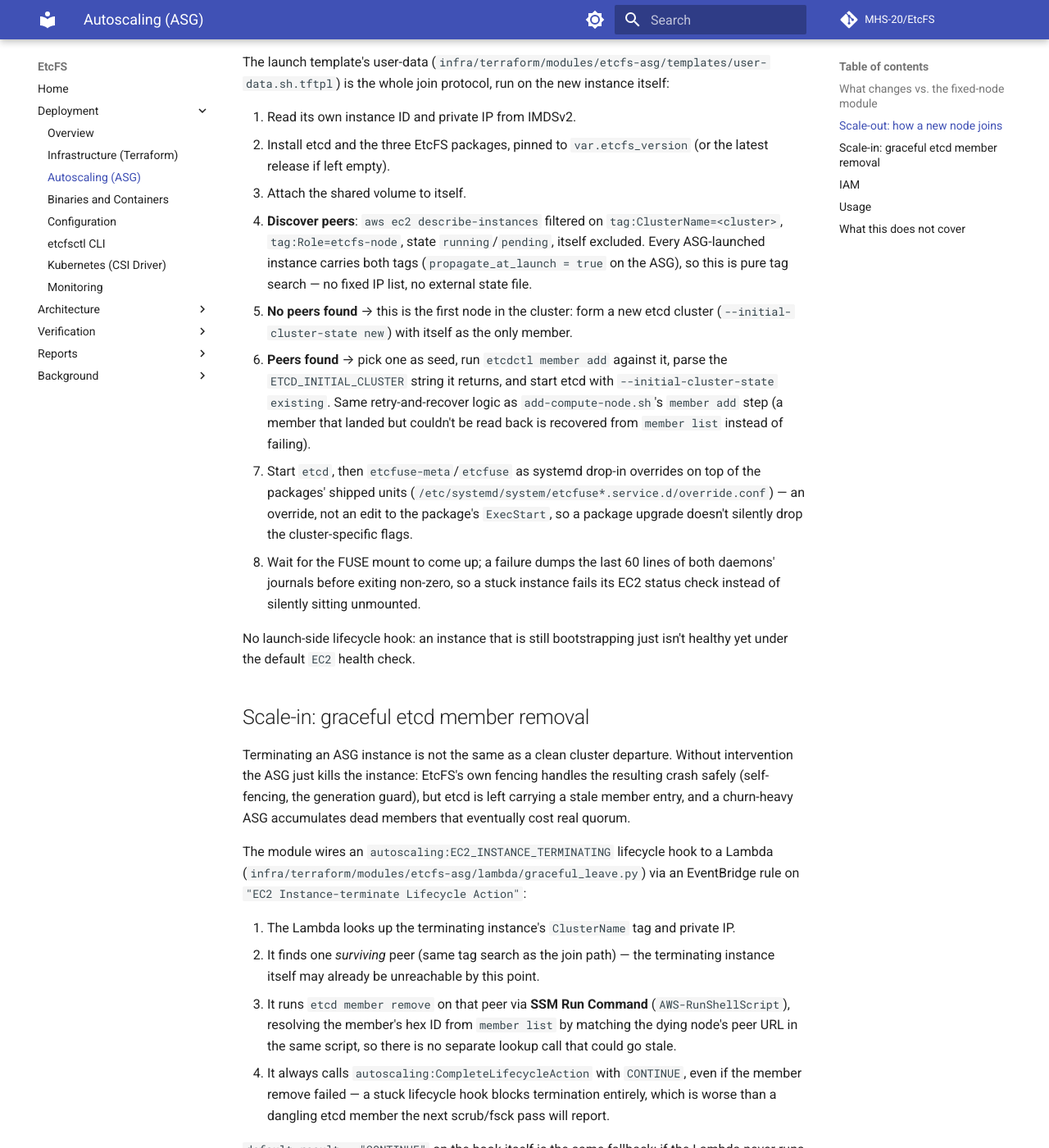
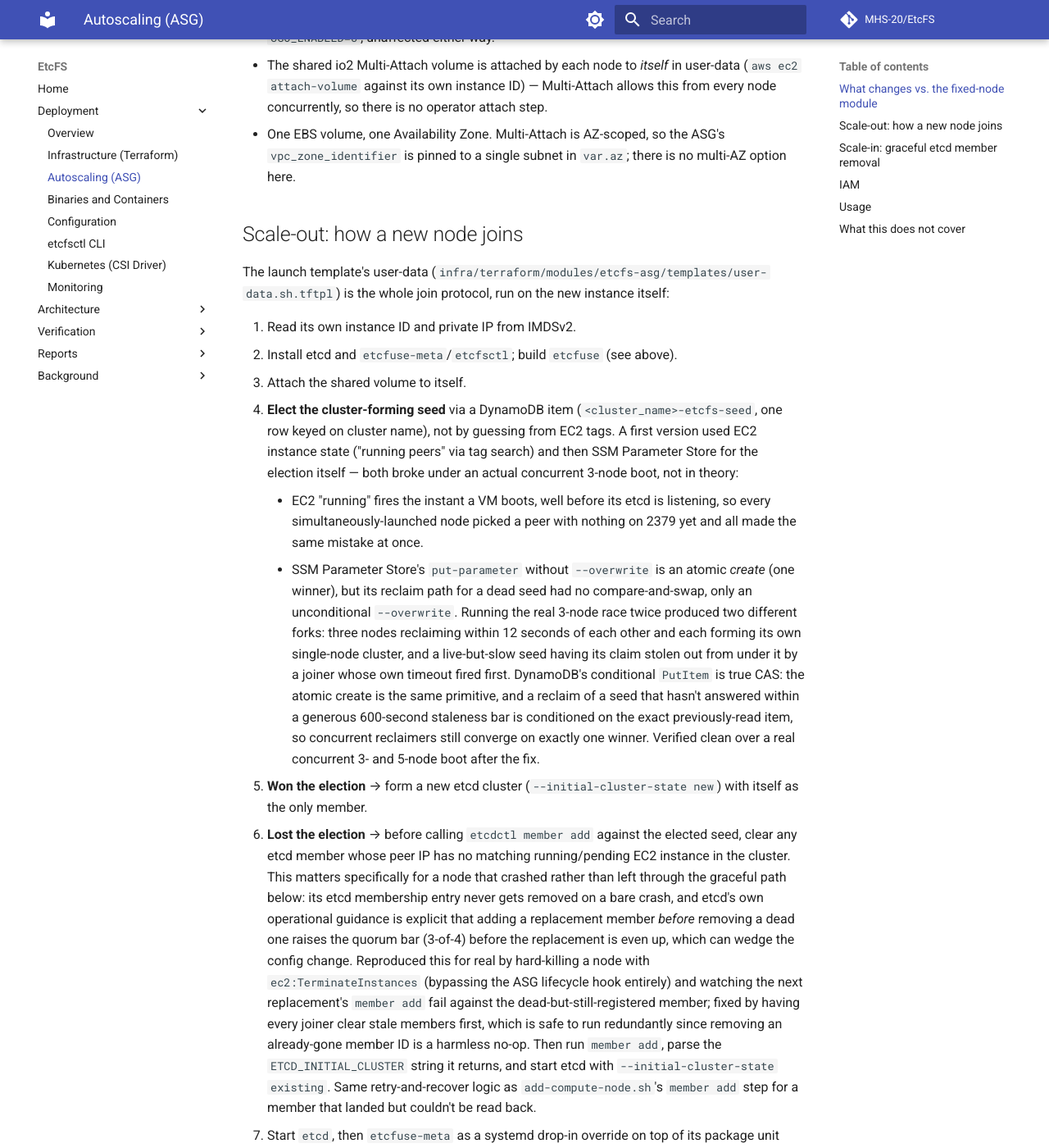
Before and after one commit to MHS-20/EtcFS, an MkDocs documentation site: the page built from docs/deployment/autoscaling.md, in a window 1280 px wide and 1400 px high, scrolled down 791 px. Shown: the whole window at 82% size. Built offline with MkDocs 1.6.1 and Material for MkDocs 9.7.7, drawn with Linux system fonts in a browser that asks for light colours; comment, search, counter and statistics services are not loaded; some of the changed text lies outside the part shown.

Commit message:
docs(deployment): updated autoscaling doc for the DynamoDB election and crash-cleanup fixes

```diff
--- a/docs/deployment/autoscaling.md
+++ b/docs/deployment/autoscaling.md
@@ -13,12 +13,25 @@ etcd membership before an instance is terminated.
 
 ## What changes vs. the fixed-node module
 
-- Nodes install `etcfuse`, `etcfuse-meta` and `etcfsctl` from the GitHub
-  release (see [Binaries](binaries.md)) via a launch template's user-data
-  script, not by SSHing in and compiling from source. That is the same
+- Nodes install from the GitHub release (see [Binaries](binaries.md)) via a
+  launch template's user-data script, not by SSHing in — that's the same
   install-from-release path a real operator would use, and the only one
   that works when nothing external has SSH access to a freshly-launched
-  instance.
+  instance. **`etcfuse` itself is the one exception, and only through
+  v0.35.0**: that release's `etcfuse` RPM was built on `ubuntu-latest` and
+  needs `GLIBC_2.38`, which no Amazon Linux 2023 AMI ships (AL2023 tops out
+  at glibc 2.34) — it fails to even start with `GLIBC_2.38' not found`.
+  Found running this exact deployment path against a real AL2023 instance,
+  not by inspection; `scripts/infra/bootstrap-cluster.sh` and the chaos
+  scripts never hit it because they always compile `etcfuse` on-node from a
+  local checkout, never install the release package. Fixed at the source in
+  `.github/workflows/ci.yml` (`etcfuse` now builds inside an
+  `amazonlinux:2023` container, matching `deploy/docker/Dockerfile.etcfuse`),
+  but until a release is cut *after* that fix, user-data still builds
+  `etcfuse` from the release tag's source instead of installing its RPM —
+  see the `ponytail:` comment in `templates/user-data.sh.tftpl` for the
+  exact revert condition. `etcfuse-meta`/`etcfsctl` are Go,
+  `CGO_ENABLED=0`, unaffected either way.
 - The shared io2 Multi-Attach volume is attached by each node to *itself* in
   user-data (`aws ec2 attach-volume` against its own instance ID) — Multi-Attach
   allows this from every node concurrently, so there is no operator
@@ -34,27 +47,57 @@ The launch template's user-data
 whole join protocol, run on the new instance itself:
 
 1. Read its own instance ID and private IP from IMDSv2.
-2. Install etcd and the three EtcFS packages, pinned to `var.etcfs_version`
-   (or the latest release if left empty).
+2. Install etcd and `etcfuse-meta`/`etcfsctl`; build `etcfuse` (see above).
 3. Attach the shared volume to itself.
-4. **Discover peers**: `aws ec2 describe-instances` filtered on
-   `tag:ClusterName=<cluster>`, `tag:Role=etcfs-node`, state
-   `running`/`pending`, itself excluded. Every ASG-launched instance carries
-   both tags (`propagate_at_launch = true` on the ASG), so this is pure tag
-   search — no fixed IP list, no external state file.
-5. **No peers found** → this is the first node in the cluster: form a new
-   etcd cluster (`--initial-cluster-state new`) with itself as the only
-   member.
-6. **Peers found** → pick one as seed, run
-   `etcdctl member add` against it, parse the `ETCD_INITIAL_CLUSTER` string
-   it returns, and start etcd with `--initial-cluster-state existing`. Same
-   retry-and-recover logic as `add-compute-node.sh`'s `member add` step (a
-   member that landed but couldn't be read back is recovered from
-   `member list` instead of failing).
-7. Start `etcd`, then `etcfuse-meta`/`etcfuse` as systemd drop-in overrides
-   on top of the packages' shipped units (`/etc/systemd/system/etcfuse*.service.d/override.conf`)
+4. **Elect the cluster-forming seed** via a DynamoDB item
+   (`<cluster_name>-etcfs-seed`, one row keyed on cluster name), not by
+   guessing from EC2 tags. A first version used EC2 instance state
+   ("running peers" via tag search) and then SSM Parameter Store for the
+   election itself — both broke under an actual concurrent 3-node boot, not
+   in theory:
+     - EC2 "running" fires the instant a VM boots, well before its etcd is
+       listening, so every simultaneously-launched node picked a peer with
+       nothing on 2379 yet and all made the same mistake at once.
+     - SSM Parameter Store's `put-parameter` without `--overwrite` is an
+       atomic *create* (one winner), but its reclaim path for a dead seed
+       had no compare-and-swap, only an unconditional `--overwrite`.
+       Running the real 3-node race twice produced two different forks:
+       three nodes reclaiming within 12 seconds of each other and each
+       forming its own single-node cluster, and a live-but-slow seed having
+       its claim stolen out from under it by a joiner whose own timeout
+       fired first.
+   DynamoDB's conditional `PutItem` is true CAS: the atomic create is the
+   same primitive, and a reclaim of a seed that hasn't answered within a
+   generous 600-second staleness bar is conditioned on the exact
+   previously-read item, so concurrent reclaimers still converge on exactly
+   one winner. Verified clean over a real concurrent 3- and 5-node boot
+   after the fix.
+5. **Won the election** → form a new etcd cluster
+   (`--initial-cluster-state new`) with itself as the only member.
+6. **Lost the election** → before calling `etcdctl member add` against the
+   elected seed, clear any etcd member whose peer IP has no matching
+   running/pending EC2 instance in the cluster. This matters specifically
+   for a node that crashed rather than left through the graceful path
+   below: its etcd membership entry never gets removed on a bare crash, and
+   etcd's own operational guidance is explicit that adding a replacement
+   member *before* removing a dead one raises the quorum bar (3-of-4)
+   before the replacement is even up, which can wedge the config change.
+   Reproduced this for real by hard-killing a node with
+   `ec2:TerminateInstances` (bypassing the ASG lifecycle hook entirely) and
+   watching the next replacement's `member add` fail against the
+   dead-but-still-registered member; fixed by having every joiner clear
+   stale members first, which is safe to run redundantly since removing an
+   already-gone member ID is a harmless no-op. Then run `member add`,
+   parse the `ETCD_INITIAL_CLUSTER` string it returns, and start etcd with
+   `--initial-cluster-state existing`. Same retry-and-recover logic as
+   `add-compute-node.sh`'s `member add` step for a member that landed but
+   couldn't be read back.
+7. Start `etcd`, then `etcfuse-meta` as a systemd drop-in override on top
+   of its package unit (`/etc/systemd/system/etcfuse-meta.service.d/override.conf`
    — an override, not an edit to the package's `ExecStart`, so a package
-   upgrade doesn't silently drop the cluster-specific flags.
+   upgrade doesn't silently drop the cluster-specific flags), and
+   `etcfuse` as a full unit (no package unit to override, since it's built
+   from source — see above).
 8. Wait for the FUSE mount to come up; a failure dumps the last 60 lines of
    both daemons' journals before exiting non-zero, so a stuck instance fails
    its EC2 status check instead of silently sitting unmounted.
@@ -62,13 +105,22 @@ whole join protocol, run on the new instance itself:
 No launch-side lifecycle hook: an instance that is still bootstrapping just
 isn't healthy yet under the default `EC2` health check.
 
+Stress-tested on real AWS: two nodes hard-killed outright (crash, not
+graceful termination) with the cluster staying fully readable/writable
+throughout on the survivors; a scale-out 3→5 and a graceful scale-in 5→3
+layered on top; ended on a clean N-member etcd cluster and identical file
+checksums on every node.
+
 ## Scale-in: graceful etcd member removal
 
 Terminating an ASG instance is not the same as a clean cluster departure.
 Without intervention the ASG just kills the instance: EtcFS's own fencing
-handles the resulting crash safely (self-fencing, the generation guard), but
-etcd is left carrying a stale member entry, and a churn-heavy ASG
-accumulates dead members that eventually cost real quorum.
+handles the resulting crash safely at the application layer (self-fencing,
+the generation guard) immediately, but etcd's Raft membership is a separate
+concern — nothing removes the dead node's etcd member until the *next* node
+join runs the stale-member cleanup described above. A churn-heavy ASG with
+no scale-out in between would otherwise accumulate dead members and
+eventually cost real quorum.
 
 The module wires an `autoscaling:EC2_INSTANCE_TERMINATING` lifecycle hook to
 a Lambda (`infra/terraform/modules/etcfs-asg/lambda/graceful_leave.py`) via
@@ -153,3 +205,9 @@ terraform -chdir=infra/terraform-asg destroy
   scaling policy on top is unopinionated and left to the deployer, since
   EtcFS itself has no metric that should drive it — this is capacity
   management, not something the filesystem needs to react to.
+- **A dead member from a crash at `min_size` with no further scale-out.**
+  Stale-etcd-member cleanup runs when the *next* node joins; a cluster that
+  crashes down to `min_size` and never scales past it again keeps the dead
+  member registered indefinitely (harmless to correctness — Raft quorum
+  math still works off the live majority — but worth a manual
+  `etcdctl member remove` if it's going to stay that way).
```
Also changed, not shown: other parts of docs/deployment/autoscaling.md (+2 -2 lines).
